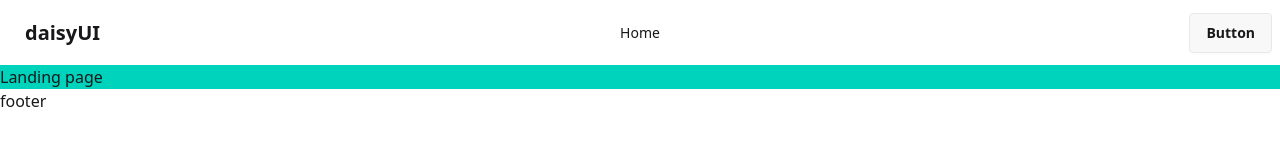
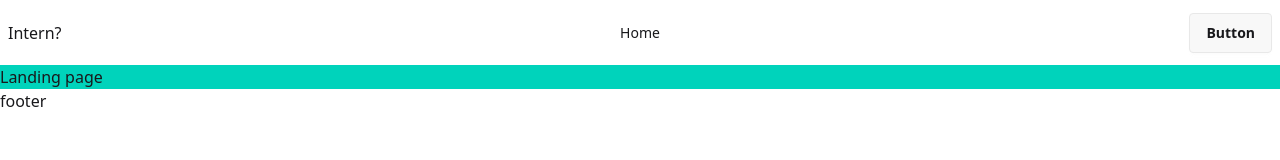
Before and after one commit to RohanR05/Job_Portal, a Next.js app: page / in a window 1280 px wide. Shown: the top 160 px of the page. Built offline with nearby package versions, Linux system fonts and the light colour scheme.

Commit message:
logo start

```diff
--- /dev/null
+++ b/src/components/shared/Logo.jsx
@@ -0,0 +1,11 @@
+import React from 'react'
+
+const Logo = () => {
+  return (
+    <div>
+      <h2>Intern?</h2>
+    </div>
+  )
+}
+
+export default Logo
--- a/src/components/shared/Navbar.jsx
+++ b/src/components/shared/Navbar.jsx
@@ -1,5 +1,6 @@
 import Link from "next/link";
 import React from "react";
+import Logo from "./Logo";
 
 const Navbar = () => {
   const links = (
@@ -39,7 +40,7 @@ const Navbar = () => {
               {links}
             </ul>
           </div>
-          <a className="btn btn-ghost text-xl">daisyUI</a>
+          <Logo></Logo>
         </div>
         <div className="navbar-center hidden lg:flex">
           <ul className="menu menu-horizontal px-1">{links}</ul>
```
